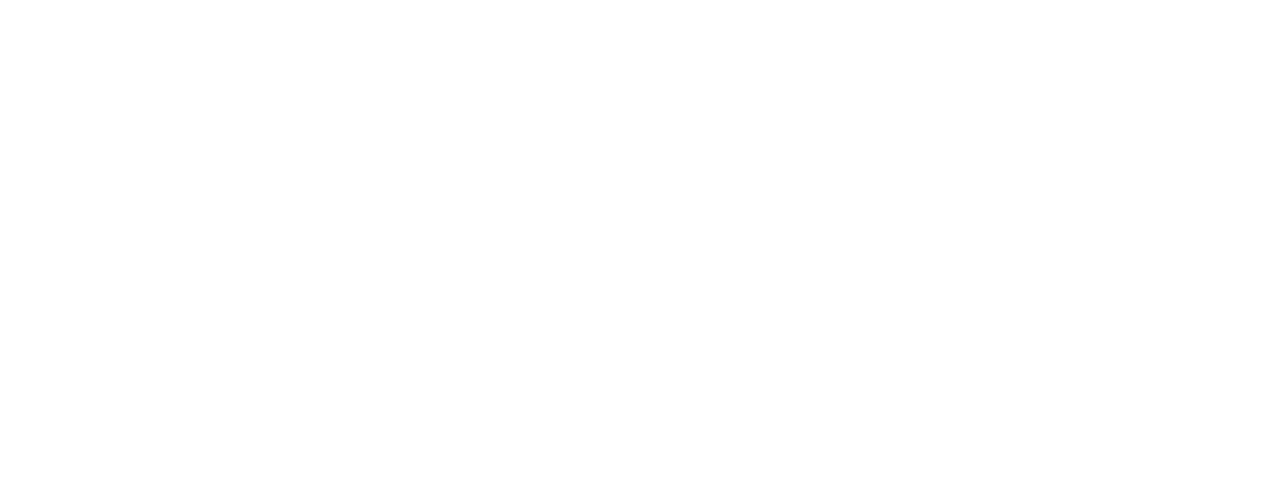
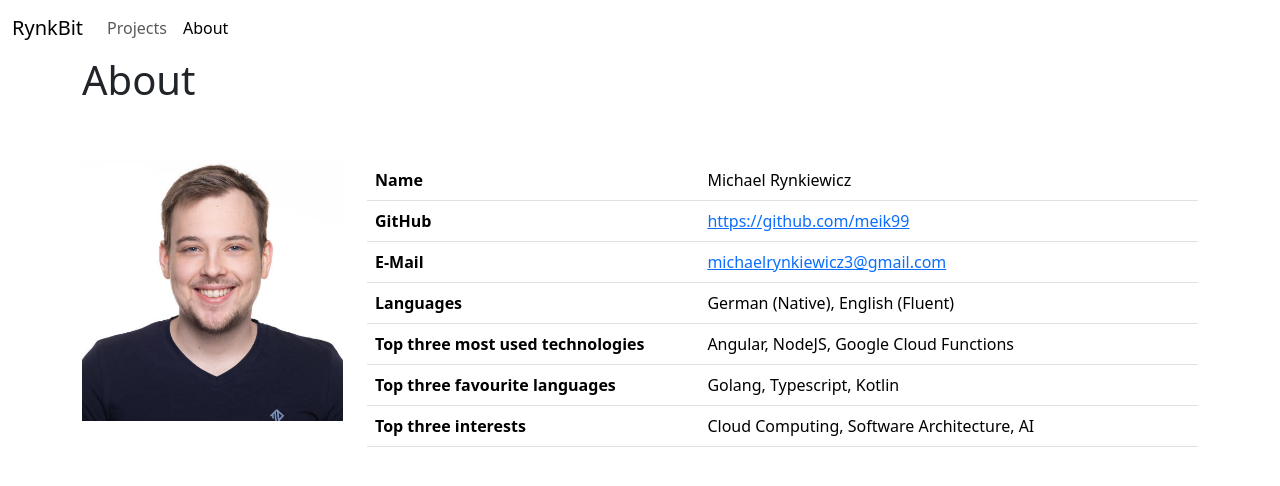
Before and after one commit to meik99/meik99.github.io, a React (Create React App) app in the folder website/: page /about in a window 1280 px wide. Before the commit this address had no page. Shown: the top 486 px of the page. Built offline with nearby package versions, Linux system fonts and the light colour scheme.

Commit message:
adds rudimentary about page

```diff
--- a/website/src/App.js
+++ b/website/src/App.js
@@ -4,6 +4,7 @@
 import Home from './pages/home/Home';
 import CoffeeBank from "./pages/coffeebank/CoffeeBank";
 import DynatraceOperator from "./pages/dynatrace-operator/DynatraceOperator";
+import About from "./pages/about/About";
 
 function App() {
   return (
@@ -13,6 +14,7 @@
           <Route index element={<Home />} />
           <Route path="/coffeebank" element={<CoffeeBank />} />
           <Route path="/dynatrace-operator" element={<DynatraceOperator />} />
+          <Route path="/about" element={<About />} />
         </Route>
       </Routes>
     </BrowserRouter>
--- /dev/null
+++ b/website/src/assets/img/about/index.js
@@ -0,0 +1,5 @@
+import MichaelRynkiewicz from "./michael-rynkiewicz.jpg";
+
+export {
+    MichaelRynkiewicz
+};
--- a/website/src/components/Navbar.js
+++ b/website/src/components/Navbar.js
@@ -13,7 +13,11 @@
                         <ul className="navbar-nav me-auto mb-2 mb-lg-0">
                             <li className="nav-item">
                                 <NavLink to="/"
-                                    className={({isActive}) => isActive ? "nav-link active" : "nav-link"}>Home</NavLink>
+                                    className={({isActive}) => isActive ? "nav-link active" : "nav-link"}>Projects</NavLink>
+                            </li>
+                            <li className="nav-item">
+                                <NavLink to="/about"
+                                    className={({isActive}) => isActive ? "nav-link active" : "nav-link"}>About</NavLink>
                             </li>
                         </ul>
                     </div>
--- /dev/null
+++ b/website/src/pages/about/About.js
@@ -0,0 +1,52 @@
+import {MichaelRynkiewicz} from "../../assets/img/about";
+
+function About() {
+    return (<div className="container">
+            <div className="row">
+                <div className="col-12">
+                    <h1>About</h1>
+                </div>
+            </div>
+            <div className="row mt-5">
+                <div className="col-md-3 col-sm-12 text-center">
+                    <img src={MichaelRynkiewicz} className="img-fluid" alt="profile" style={{maxHeight: 300 + "px"}}/>
+                </div>
+                <div className="col-md-9 col-sm-12">
+                    <table className="table">
+                        <tbody>
+                        <tr>
+                            <th scope="row" style={{width: 40 + "%"}}>Name</th>
+                            <td>Michael Rynkiewicz</td>
+                        </tr>
+                        <tr>
+                            <th scope="row">GitHub</th>
+                            <td><a href="https://github.com/meik99">https://github.com/meik99</a></td>
+                        </tr>
+                        <tr>
+                            <th scope="row">E-Mail</th>
+                            <td><a href="mailto:michaelrynkiewicz3@gmail.com">michaelrynkiewicz3@gmail.com</a></td>
+                        </tr>
+                        <tr>
+                            <th scope="row">Languages</th>
+                            <td>German (Native), English (Fluent)</td>
+                        </tr>
+                        <tr>
+                            <th scope="row">Top three most used technologies</th>
+                            <td>Angular, NodeJS, Google Cloud Functions</td>
+                        </tr>
+                        <tr>
+                            <th scope="row">Top three favourite languages</th>
+                            <td>Golang, Typescript, Kotlin</td>
+                        </tr>
+                        <tr>
+                            <th scope="row">Top three interests</th>
+                            <td>Cloud Computing, Software Architecture, AI</td>
+                        </tr>
+                        </tbody>
+                    </table>
+                </div>
+            </div>
+        </div>);
+}
+
+export default About;
--- a/website/src/pages/home/Home.js
+++ b/website/src/pages/home/Home.js
@@ -6,6 +6,11 @@
 function Home() {
     return (
         <div className="container">
+            <div className="row mb-5">
+                <div className="col-12">
+                    <h1>Projects</h1>
+                </div>
+            </div>
             <PortfolioCard
                 title="CoffeeBank"
                 description="An Android app to manage customers, products and transactions."
```
Also changed, not shown: website/src/assets/img/about/michael-rynkiewicz.jpg (added).
